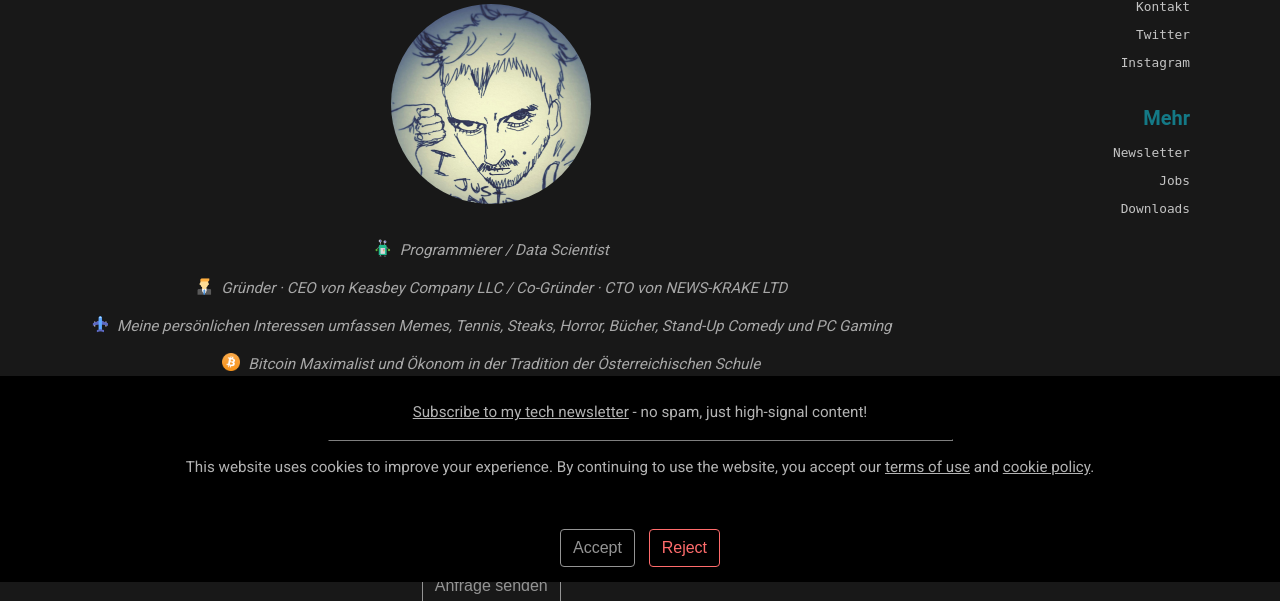
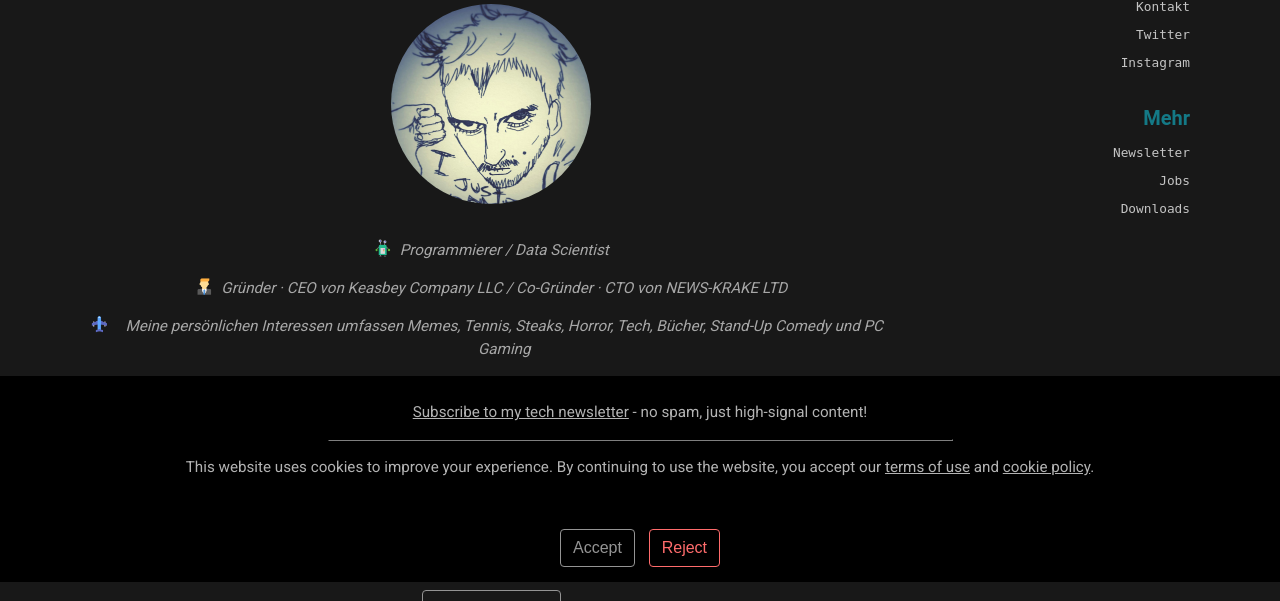
Before and after one commit to ChristopherYoon89/Website-Test-Server, a Django app: page /de/ueber-mich/ in a window 1280 px wide. Shown: the part 218-819 px from the top of the page. Run offline with Django 4.2, Linux system fonts and the light colour scheme; parts of the project's set-up code (start-up, migrations or seed data) failed here and were passed over; some libraries are stand-ins or nearby versions; some web fonts are replaced.

Commit message:
Edit ger about page

```diff
--- a/blog_ger/templates/blog_ger/about_ger.html
+++ b/blog_ger/templates/blog_ger/about_ger.html
@@ -26,7 +26,7 @@ Chris Yoon, MSc.
   <p>
     <img src="{% static 'blog/images/Plane.png' %}">
     <span>
-    Meine persönlichen Interessen umfassen Memes, Tennis, Steaks, Horror, Bücher, Stand-Up
+    Meine persönlichen Interessen umfassen Memes, Tennis, Steaks, Horror, Tech, Bücher, Stand-Up
     Comedy und PC Gaming
     </span>
   </p>
```
